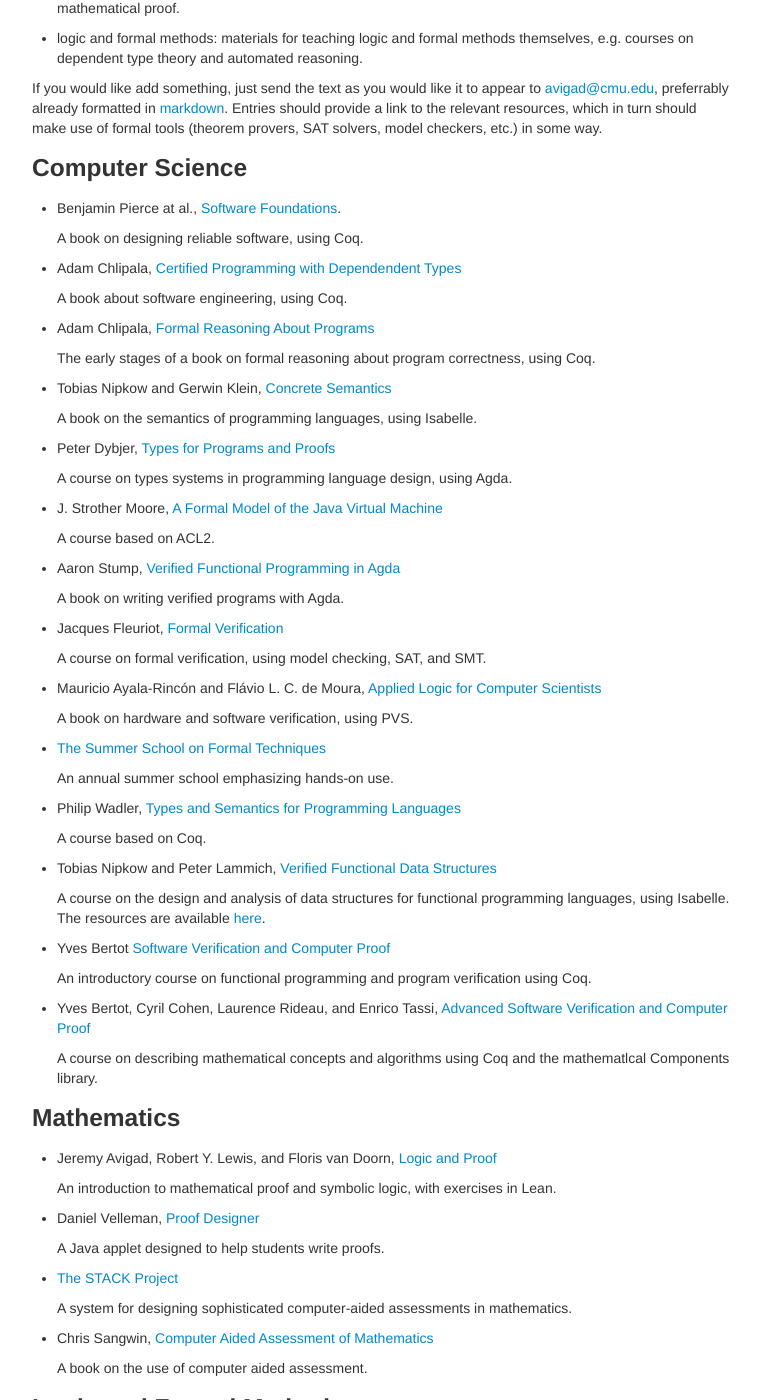
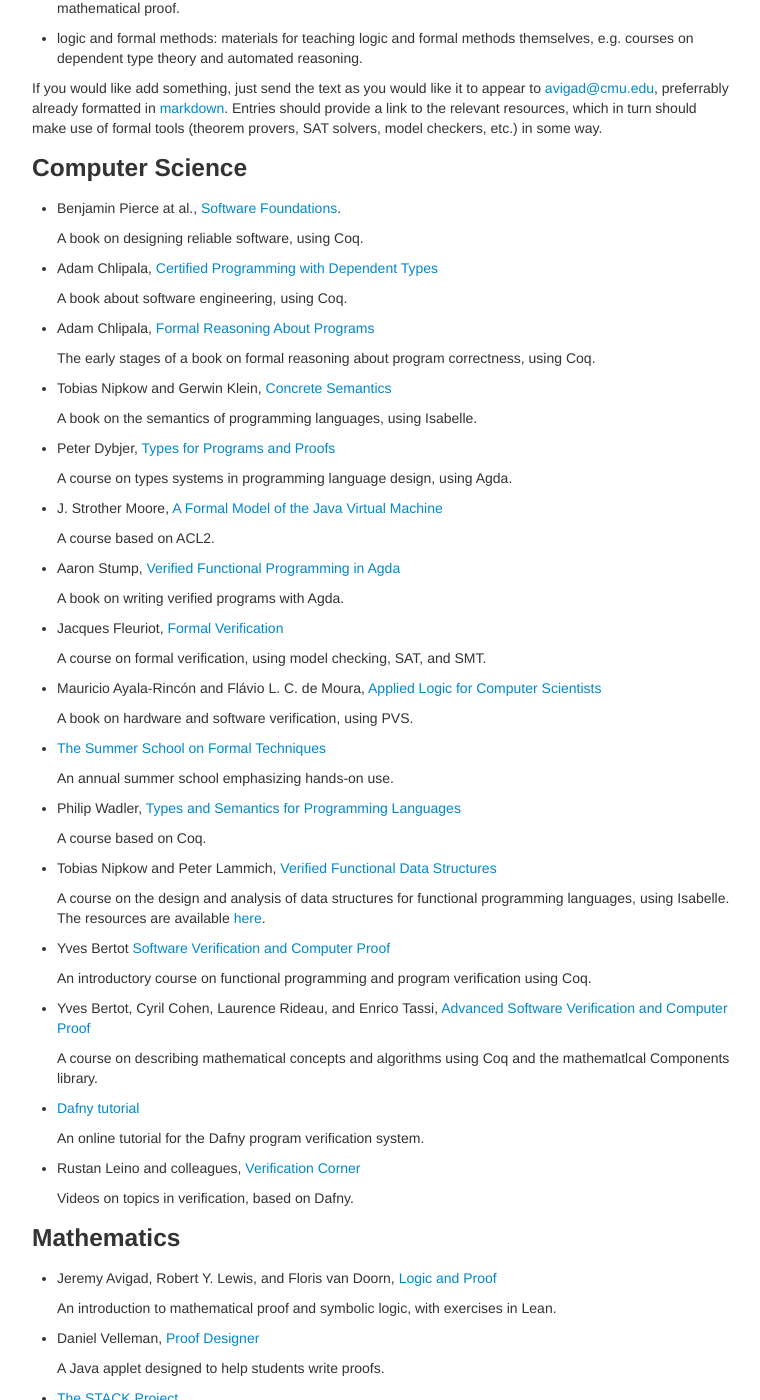
Before and after one commit to avigad/formal_methods_in_education, a Jekyll site: the page built from index.md, in a window 1280 px wide and 1400 px high, scrolled down 364 px. Shown: the whole window, without its empty margins (258-1018 px from the left). Built offline with Jekyll 4.4.1, drawn with Linux system fonts in a browser that asks for light colours.

Commit message:
add links from Rustan Leino

```diff
--- a/index.md
+++ b/index.md
@@ -21,7 +21,7 @@ If you would like add something, just send the text as you would like it to appe
 
   A book on designing reliable software, using Coq.
 
-- Adam Chlipala, [Certified Programming with Dependendent Types](http://adam.chlipala.net/cpdt/)
+- Adam Chlipala, [Certified Programming with Dependent Types](http://adam.chlipala.net/cpdt/)
 
   A book about software engineering, using Coq.
 
@@ -73,6 +73,14 @@ If you would like add something, just send the text as you would like it to appe
 
   A course on describing mathematical concepts and algorithms using Coq and the mathematlcal Components library.
 
+- [Dafny tutorial](https://rise4fun.com/dafny)
+
+  An online tutorial for the Dafny program verification system.
+
+- Rustan Leino and colleagues, [Verification Corner](https://www.youtube.com/channel/UCP2eLEql4tROYmIYm5mA27A)
+
+  Videos on topics in verification, based on Dafny.
+
 ### Mathematics
 
 - Jeremy Avigad, Robert Y. Lewis, and Floris van Doorn, [Logic and Proof](https://leanprover.github.io/logic_and_proof/)
```
